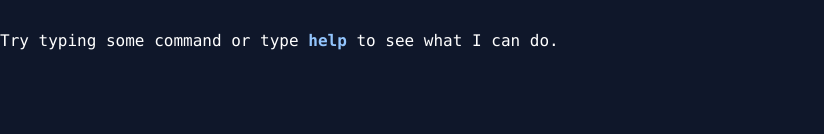
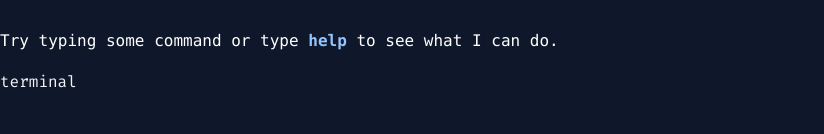
Before and after one commit to s3r0s4pi3ns/functionalsapiens.com, a Next.js app: page /bin/bash in a window 1280 px wide. Shown: the part 166-300 px from the top of the page, without its empty margins (0-824 px from the left). Built offline with nearby package versions, Linux system fonts and the light colour scheme.

Commit message:
Setup font sans for the project and fixed minor issues with bin/bash page

```diff
--- a/components/BootLoader/ProcessStatus.tsx
+++ b/components/BootLoader/ProcessStatus.tsx
@@ -8,7 +8,7 @@ const StatusSquare: BaseReactComponent<ProcessStatusProps> = ({ error }) => (
   <>
     <div>[</div>
     <div
-      className={`font-bold text-center w-[55px] ${
+      className={`font-normal text-center w-[55px] ${
         error ? 'text-red-500' : 'text-green-500'
       }`}
     >
@@ -27,7 +27,7 @@ export const ProcessStatus: BaseReactComponent<ProcessStatusProps> = ({
       <div className="flex justify-between mr-3">
         <StatusSquare error={error} />
       </div>
-      <pre className="whitespace-pre-line">{children}</pre>
+      <pre className="whitespace-pre-line font-sans">{children}</pre>
     </>
   );
 };
--- a/components/Layout/MainLayout.tsx
+++ b/components/Layout/MainLayout.tsx
@@ -5,7 +5,9 @@ export const MainLayout: BaseReactComponent = ({ children }) => {
   return (
     <>
       <Meta />
-      <main className="h-screen bg-slate-900 text-gray-100">{children}</main>
+      <main className="h-screen bg-slate-900 text-gray-100 font-sans">
+        {children}
+      </main>
     </>
   );
 };
--- /dev/null
+++ b/components/Terminal/CommandLine/CommandLine.tsx
@@ -0,0 +1,5 @@
+import { BaseReactComponent } from '../../Base/types';
+
+export const CommandLine: BaseReactComponent = () => {
+  return <div className="flex flex-wrap z-20 pb-3 mt-5">terminal</div>;
+};
--- a/next.config.js
+++ b/next.config.js
@@ -3,13 +3,13 @@
 // https://securityheaders.com
 const ContentSecurityPolicy = `
   default-src 'self';
-  script-src 'self' 'unsafe-eval' 'unsafe-inline' *.youtube.com;
-  child-src *.youtube.com *.google.com;
+  script-src 'self' 'unsafe-eval' 'unsafe-inline'
+  child-src *.google.com;
   style-src 'self' 'unsafe-inline' *.googleapis.com;
   img-src * blob: data:;
   media-src 'none';
   connect-src *;
-  font-src 'self';
+  font-src 'self' *.gstatic.com;
 `;
 
 module.exports = {
--- a/pages/_document.tsx
+++ b/pages/_document.tsx
@@ -3,7 +3,18 @@ import { Head, Html, Main, NextScript } from 'next/document';
 export default function Document() {
   return (
     <Html>
-      <Head />
+      <Head>
+        <link rel="preconnect" href="https://fonts.googleapis.com" />
+        <link
+          rel="preconnect"
+          href="https://fonts.gstatic.com"
+          crossOrigin=""
+        />
+        <link
+          href="https://fonts.googleapis.com/css2?family=Fira+Code:wght@300;400;500;600&display=swap"
+          rel="stylesheet"
+        />
+      </Head>
       <body>
         <Main />
         <NextScript />
--- a/pages/bin/bash/index.tsx
+++ b/pages/bin/bash/index.tsx
@@ -1,10 +1,12 @@
 import type { NextPage } from 'next';
+import { CommandLine } from '../../../components/Terminal/CommandLine/CommandLine';
 import { TerminalHelperBox } from '../../../components/Terminal/CommandLineArt/TerminalHelperBox';
 
 const BinBashPage: NextPage = () => {
   return (
     <>
       <TerminalHelperBox />
+      <CommandLine />
     </>
   );
 };
--- a/tailwind.config.js
+++ b/tailwind.config.js
@@ -1,4 +1,7 @@
 /** @type {import('tailwindcss').Config} */
+
+const defaultTheme = require('tailwindcss/defaultTheme');
+
 module.exports = {
   content: [
     './pages/**/*.{js,ts,jsx,tsx}',
@@ -6,6 +9,9 @@ module.exports = {
   ],
   theme: {
     extend: {
+      fontFamily: {
+        sans: ['Fira Code', ...defaultTheme.fontFamily.sans],
+      },
       screens: {
         xs: '375px',
         sm: '640px',
```
